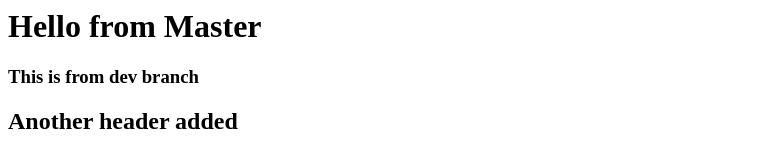
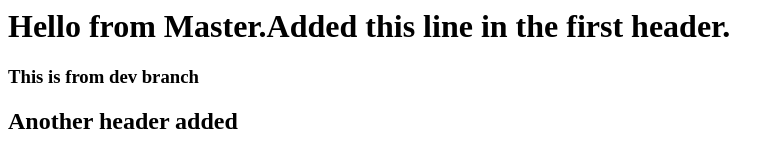
Before and after one commit to joeann2020/firstgitrepo, a plain HTML site: page index.html in a window 1280 px wide. Shown: the whole page, without its empty margins (0-784 px from the left). Drawn offline with Linux system fonts and the light colour scheme.

Commit message:
modified first header

```diff
--- a/index.html
+++ b/index.html
@@ -1,7 +1,7 @@
 <html>
 	<head></head>
 	<body>
-			<h1>Hello from Master</h1>
+			<h1>Hello from Master.Added this line in the first header.</h1>
 			<h3>This is from dev branch</h3>
 			<h2>Another header added </h2>
 		</body>
```
